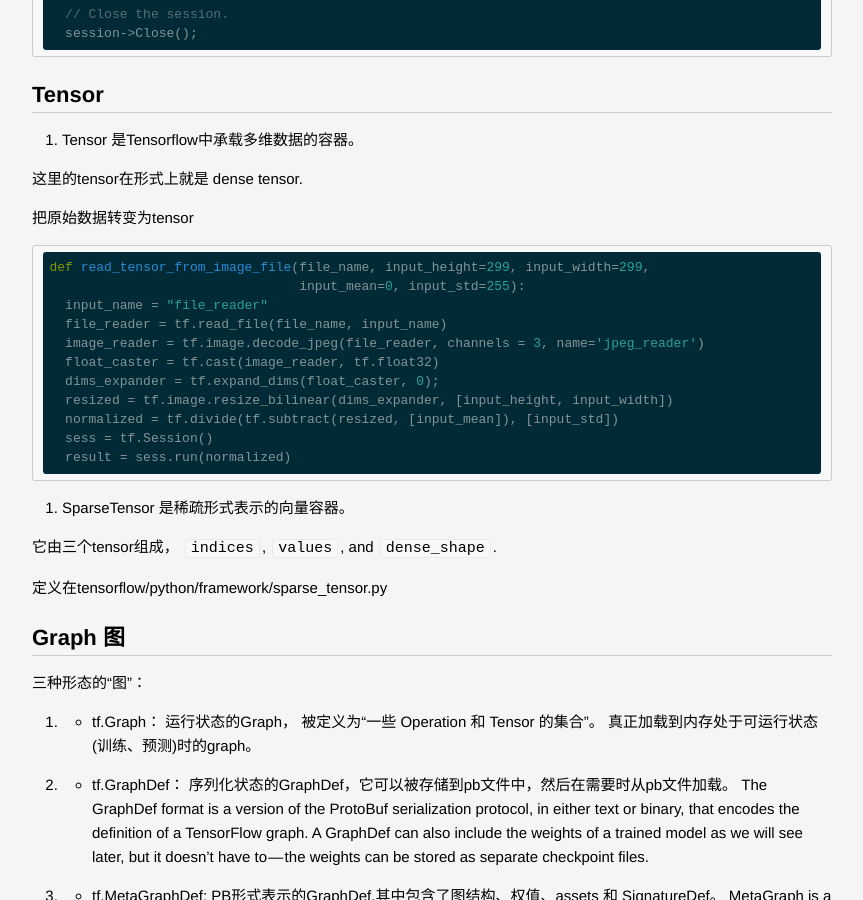
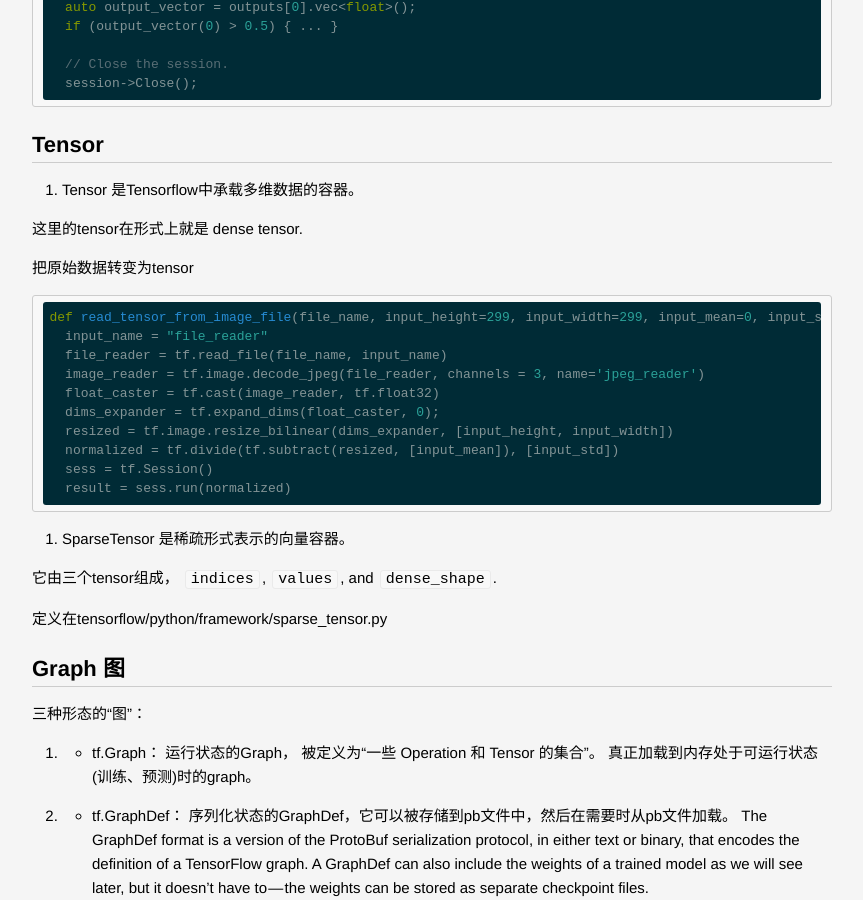
Before and after one commit to lucky521/blog, a Jekyll site: the page built from _posts/ml/2017-10-26-tensorflow.markdown, in a window 1280 px wide and 900 px high, scrolled down 10620 px. Shown: the whole window, without its empty margins (208-1071 px from the left). Built offline with Jekyll 4.4.1, drawn with Linux system fonts in a browser that asks for light colours; some of the changed text lies outside the part shown.

Commit message:
Update 2017-10-26-tensorflow.markdown

````diff
--- a/_posts/ml/2017-10-26-tensorflow.markdown
+++ b/_posts/ml/2017-10-26-tensorflow.markdown
@@ -299,9 +299,8 @@
 这里的tensor在形式上就是 dense tensor.
 
 把原始数据转变为tensor
-```
-def read_tensor_from_image_file(file_name, input_height=299, input_width=299,
-				input_mean=0, input_std=255):
+```python
+def read_tensor_from_image_file(file_name, input_height=299, input_width=299, input_mean=0, input_std=255):
   input_name = "file_reader"
   file_reader = tf.read_file(file_name, input_name)
   image_reader = tf.image.decode_jpeg(file_reader, channels = 3, name='jpeg_reader')
@@ -390,7 +389,7 @@
 
 推荐使用的初始化方法为
 
-```
+```python
 W = tf.get_variable("W", shape=[784, 256],
        initializer=tf.contrib.layers.xavier_initializer())
 ```
@@ -631,7 +630,6 @@
 
 feed_dict中添加真实数据用来填充tf.placeholder，这样才能更新网络权值。
 
-
 https://www.tensorflow.org/api_docs/python/tf/Session#run
 
 
@@ -640,10 +638,9 @@
 
 tf.app.run是TensorFlow程序的入口。
 
-```
+```python
 import tensorflow as tf
-#导入命令行解析模块
-import argparse
+import argparse #导入命令行解析模块
 import sys
 
 FLAGS=None
@@ -775,7 +772,7 @@
 
 https://www.tensorflow.org/api_guides/python/array_ops
 
-```
+```python
 tf.cast
 
 tf.expand_dims 增加一个维度，被增加的维度的数据长度就是1.
````
Also changed, not shown: other parts of _posts/ml/2017-10-26-tensorflow.markdown (+11 -7 lines).
